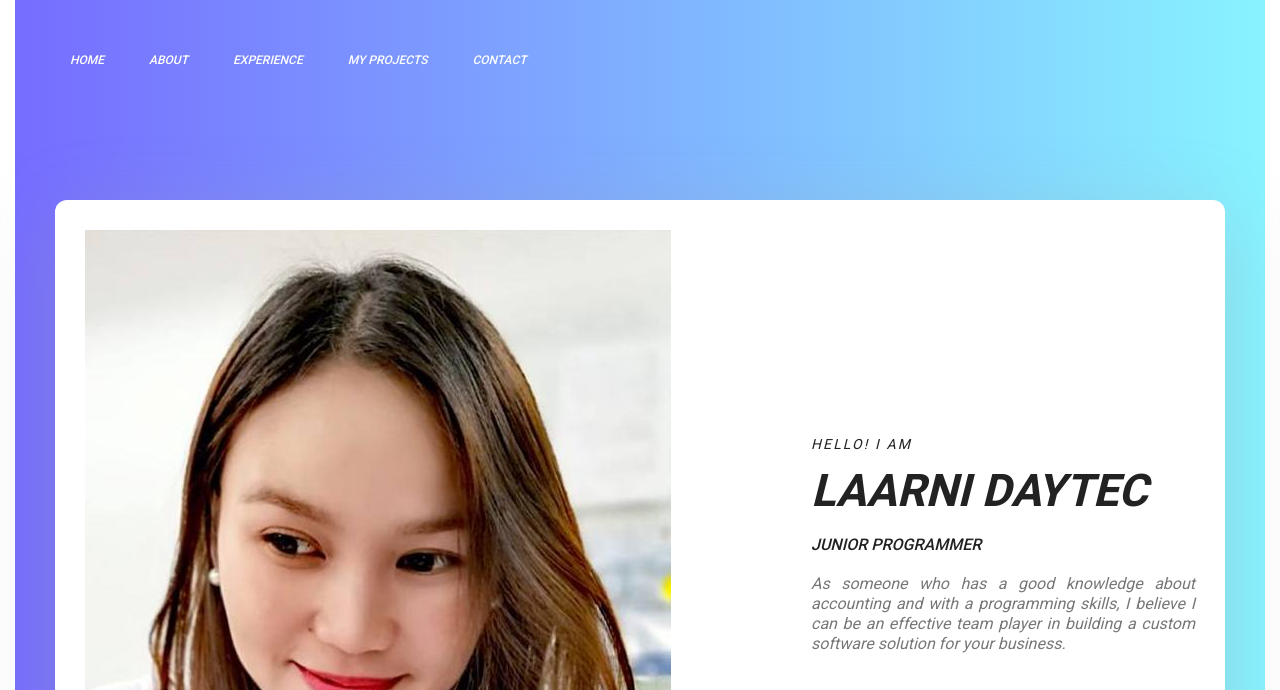
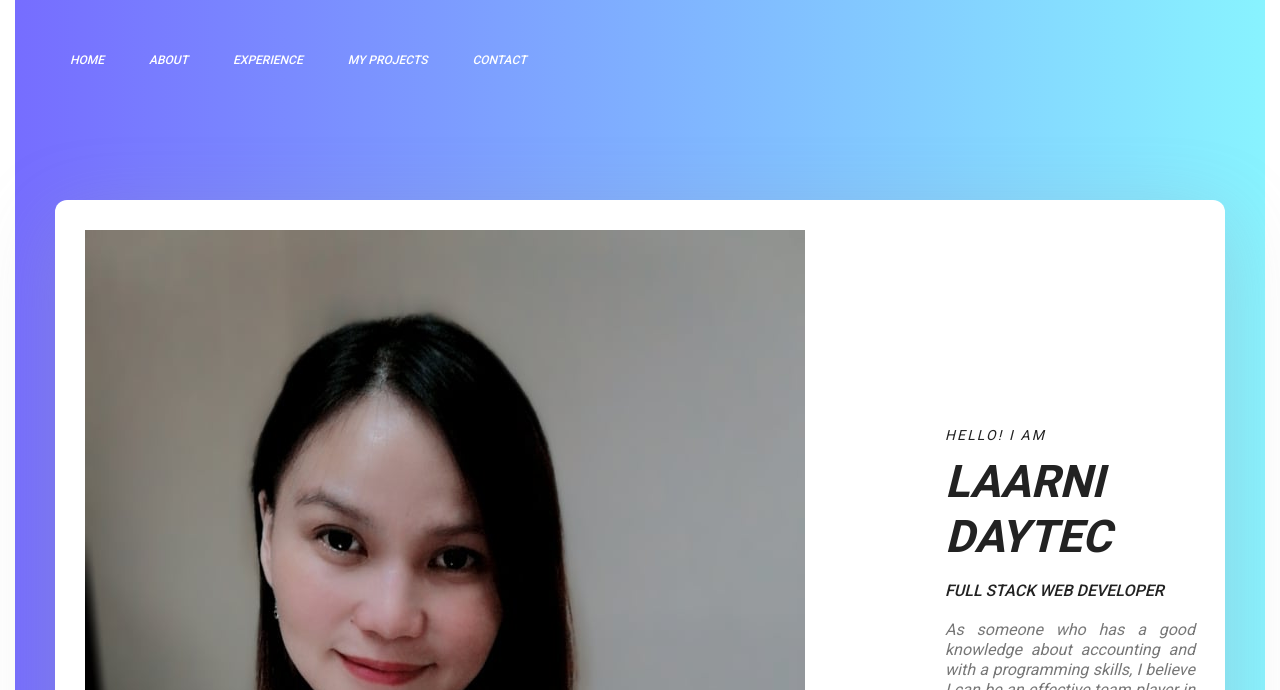
Before and after one commit to laarnisalvinodaytec/myPortfolio, a plain HTML site: page index.html in a window 1280 px wide. Shown: the top 690 px of the page. Drawn offline with nearby package versions, Linux system fonts and the light colour scheme; some icons are missing.

Commit message:
changed photo and title

```diff
--- a/index.html
+++ b/index.html
@@ -54,13 +54,13 @@
 					<div class="banner_content">
 						<div class="media" style="line-height: 20px;">
 							<div class="d-flex">
-								<img src="assets/img/ara10.jpg" alt="">
+								<img src="assets/img/myphoto.jpg" alt="">
 							</div>
 							<div class="media-body">
 								<div class="personal_text">
 									<h6 style="font-style:italic;">Hello! I am</h6>
 									<h3 style="font-style:italic;">Laarni Daytec</h3>
-									<h4 style="font-style:italic;">Junior Programmer</h4>
+									<h4 style="font-style:italic;">Full Stack Web Developer</h4>
 									<p class="text-justify" style="font-style:italic;">As someone who has a good knowledge about accounting and with a programming skills, I believe I can be an effective team player in building a custom software solution for your business.  </p>
 									<ul class="list basic_info">
 
```
Also changed, not shown: assets/img/myphoto.jpg (added).
